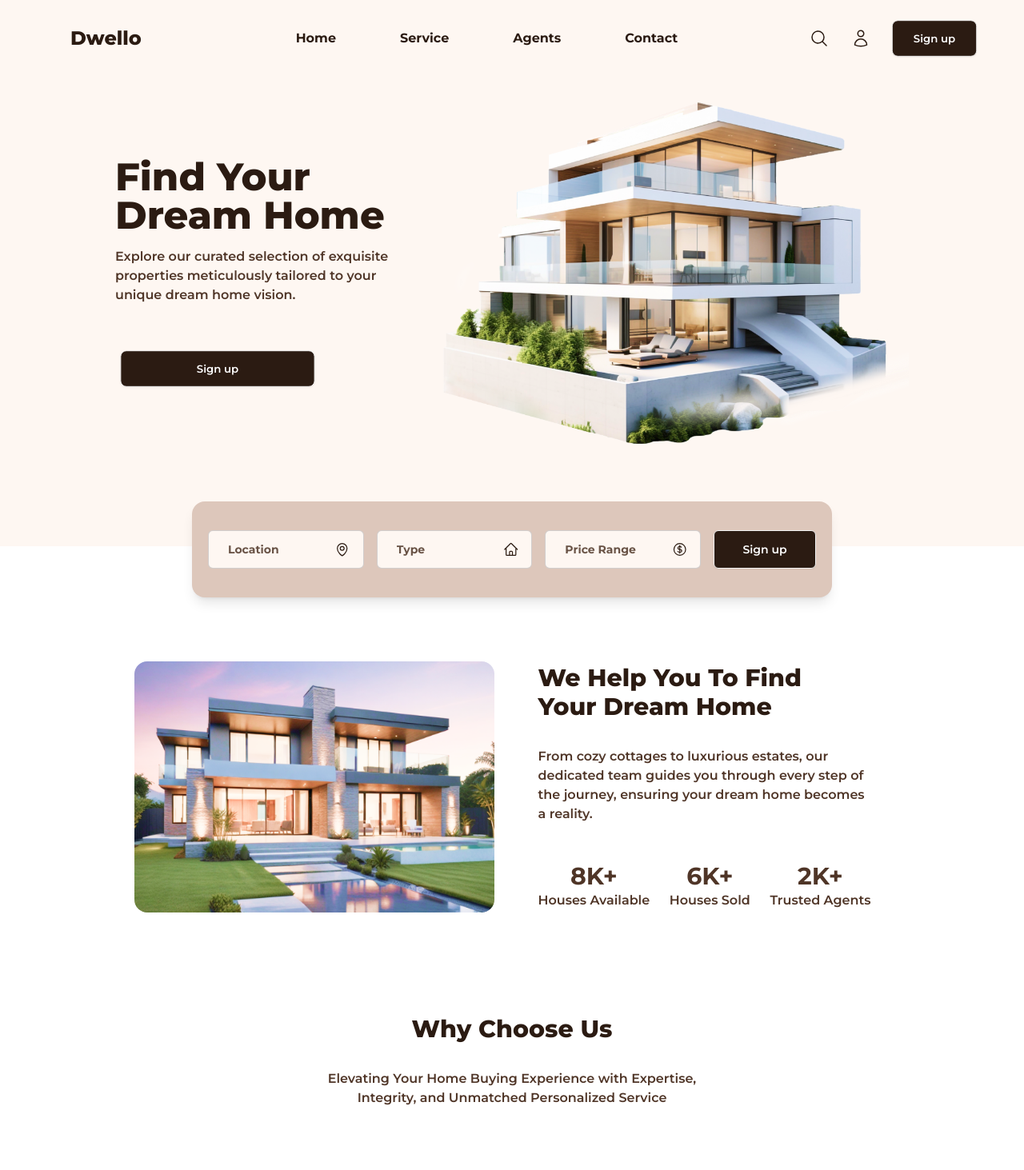
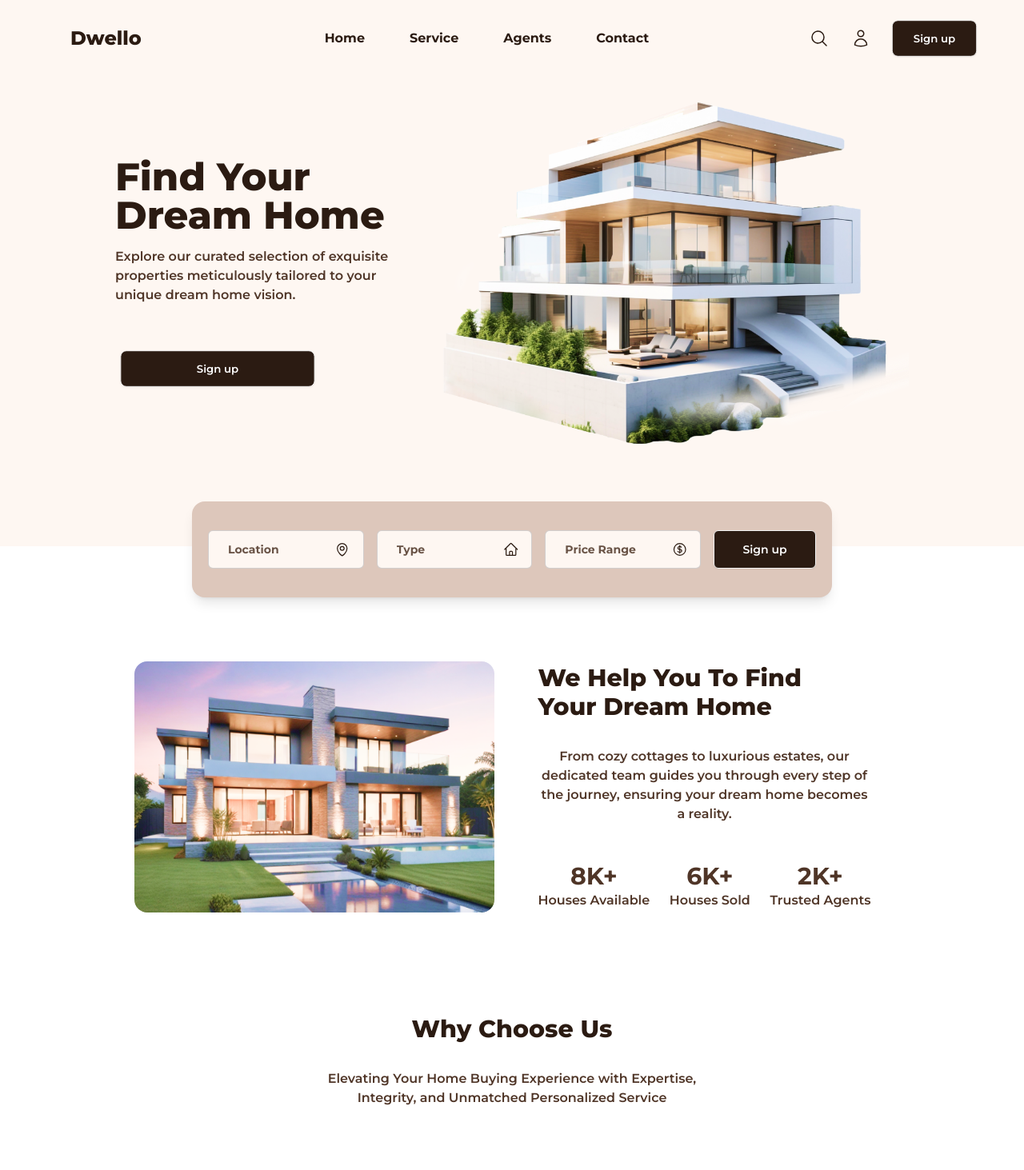
Before and after one commit to Dhananjay2601/Real-Estate-Landing-Page, a React (Create React App) app: page / in a window 1280 px wide. Shown: the top 1463 px of the page at 80% size. Built offline with nearby package versions, Linux system fonts and the light colour scheme.

Commit message:
padding fixed

```diff
--- a/src/components/Navbar.js
+++ b/src/components/Navbar.js
@@ -8,7 +8,7 @@ const Navbar = () => {
         <h1 className="xl:px-8 lg:px-6 md:px-2 font-extrabold text-2xl">
           Dwello
         </h1>
-        <div className="flex xl:gap-20 lg:gap-10 md:gap-6 font-bold ">
+        <div className="flex xl:gap-14 lg:gap-10 md:gap-6 font-bold ">
           <div className="">
             <a href="/">Home</a>
           </div>
--- a/src/pages/About.js
+++ b/src/pages/About.js
@@ -16,7 +16,7 @@ const About = () => {
           <br /> Your Dream Home
         </h1>
 
-        <p className="text-sm lg:text-base font-semibold text-quaternary mb-6 lg:mb-12">
+        <p className="text-sm text-center lg:text-base font-semibold text-quaternary mb-6 lg:mb-12">
           From cozy cottages to luxurious estates, our dedicated team guides you
           through every step of the journey, ensuring your dream home becomes a
           reality.
```
